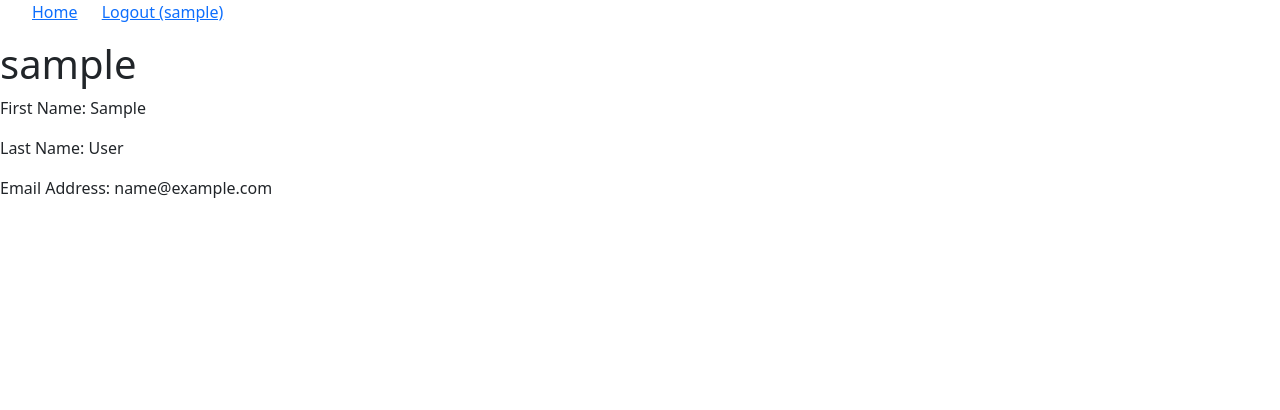
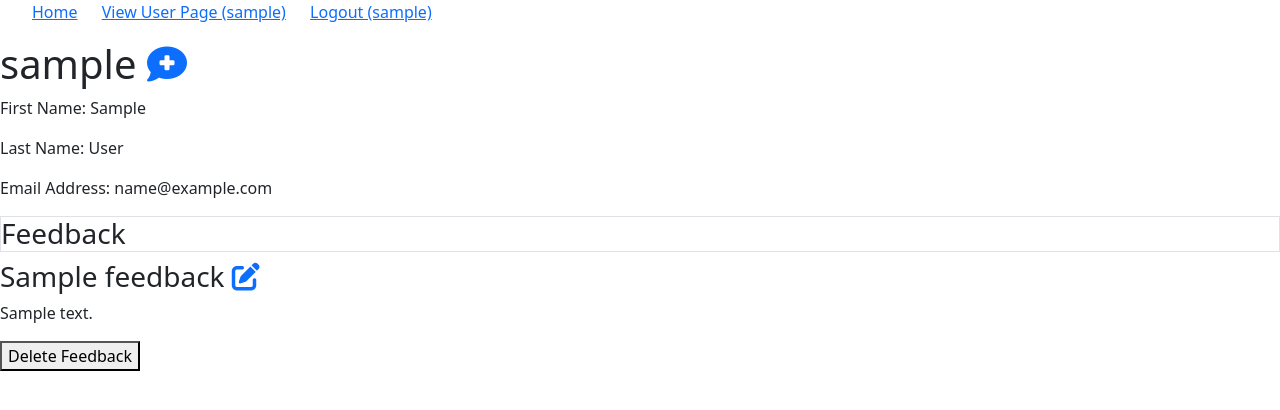
Before and after one commit to tylikesbikes/authentication_assignment, a Flask app: a page that uses templates/base.html in a window 1280 px wide. Shown: the top 410 px of the page. Run offline with Flask 3, Linux system fonts and the light colour scheme; the visitor is signed in with stand-in values (Sample User, id 1); tables that the repository leaves empty hold one stand-in row (values such as "Sample post"); some libraries are stand-ins or nearby versions.

Commit message:
all basic functions working

```diff
--- a/app.py
+++ b/app.py
@@ -1,6 +1,6 @@
 from flask import Flask, redirect, render_template, session, flash, request
 from flask_bcrypt import Bcrypt
-from models import db, User, RegisterUserForm, LoginForm
+from models import db, User, RegisterUserForm, LoginForm, FeedbackForm, Feedback
 
 
 bcrypt = Bcrypt()
@@ -27,6 +27,8 @@ def base_route():
 def show_register_page():
     """Show register form"""
 
+
+
     form = RegisterUserForm()
 
     if form.validate_on_submit():
@@ -45,7 +47,11 @@ def show_register_page():
         db.session.add(new_user)
         db.session.commit()
 
+        session['username'] = new_user.username
+
         return redirect(f'/users/{username}')
+    elif session.get('username', None):
+        return redirect(f"/users/{session['username']}")
     else:
         return render_template('register.html', form = form)
 
@@ -87,6 +93,91 @@ def logged_in(username):
 
     if session.get('username',None):
         user = User.query.filter_by(username = username).first()
-        return render_template('user_info.html', user = user)
+        feedback = user.feedback_posts
+        return render_template('user_info.html', user = user, feedback = feedback)
     else:
         return redirect('/')
+
+@app.route('/feedback/<int:feedback_id>/update', methods=['GET','POST'])
+def update_feedback(feedback_id):
+    """show form to add or edit feedback"""
+
+    feedback = Feedback.query.get_or_404(feedback_id)
+    feedback_creator = feedback.username
+    user = User.query.filter_by(username = feedback_creator)
+    if session['username'] != feedback_creator:
+        flash("You don't have permission to edit this post")
+        return redirect('/')
+
+    form = FeedbackForm(obj=feedback)
+
+
+    if form.validate_on_submit(): #update existing feedback
+        feedback.title = form.data['title']
+        feedback.content = form.data['content']
+
+        db.session.add(feedback)
+        db.session.commit()
+
+        return redirect(f'/users/{feedback_creator}')
+
+    return render_template('edit_feedback.html', form = form, user = user, feedback = feedback)
+
+@app.route('/users/<string:username>/feedback/add', methods=['GET','POST'])
+def add_feedback(username):
+    """Show form to delete this user or add feedback"""
+
+    user = User.query.filter_by(username = username).first()
+    logged_in_user = session.get('username', None)
+
+    if user.username != logged_in_user:
+        flash("You don't have permission to add feedback for that user")
+        return redirect(f'/users/{user.username}')
+    else:
+        form = FeedbackForm()
+
+        if form.validate_on_submit():
+            new_feedback=Feedback(title = form.data['title'],
+                                  content = form.data['content'],
+                                  username = user.username)
+            db.session.add(new_feedback)
+            db.session.commit()
+
+            return redirect(f'/users/{username}')
+        else:
+            return render_template('add_feedback.html', form = form, user = user)
+
+@app.route('/users/<string:username>/delete', methods=['POST'])
+def delete_user(username):
+    """delete user if correct user is logged in"""
+
+    user = User.query.filter_by(username = username).first()
+    if user.username and user.username == session['username']:
+        db.session.delete(user)
+        db.session.commit()
+
+        session.pop('username')
+        flash("User Deleted")
+
+        return redirect('/')
+    else:
+        flash("Either you don't have permission to delete this user, or the given username doesn't exist")
+        return redirect('/')
+
+@app.route('/feedback/<int:feedback_id>/delete', methods=['POST'])
+def delete_feedback(feedback_id):
+    """Delete feedback and redirect to the page of its original creator"""
+
+    feedback = Feedback.query.get_or_404(feedback_id)
+    logged_in_user = session['username']
+    if logged_in_user == feedback.username:
+        db.session.delete(feedback)
+        db.session.commit()
+
+        flash("Successfully deleted")
+
+        return redirect(f'/users/{logged_in_user}')
+
+    else:
+        flash("You don't have permission to delete that")
+        return redirect('/')
--- a/templates/base.html
+++ b/templates/base.html
@@ -6,6 +6,7 @@
     <meta name="viewport" content="width=device-width, initial-scale=1.0">
     <title>{% block title %} {% endblock %}</title>
     <link href="https://cdn.jsdelivr.net/npm/bootstrap@5.3.0-alpha1/dist/css/bootstrap.min.css" rel="stylesheet" integrity="sha384-GLhlTQ8iRABdZLl6O3oVMWSktQOp6b7In1Zl3/Jr59b6EGGoI1aFkw7cmDA6j6gD" crossorigin="anonymous">
+    <!-- <link rel="stylesheet" href="https://kit.fontawesome.com/c59cc2881b.css" crossorigin="anonymous"> -->
 </head>
 <body>
     <ul>
@@ -14,11 +15,18 @@
         </li>
 
         {% if "username" in session %}
-        <li style="display:inline;">
+        <li style="display:inline;margin-right:20px;">
+            <a href="/users/{{session['username']}}">View User Page ({{session['username']}})</a>
+        </li>
+        <li style="display:inline;margin-right:20px;">
             <a href="/logout">Logout ({{session['username']}})</a>
         </li>
+
         {% else %}
-        <li style="display:inline;">
+        <li style="display:inline;margin-right:20px;">
+            <a href="/register">Register</a>
+        </li>
+        <li style="display:inline;margin-right:20px;">
             <a href="/login">Log In</a>
         </li>
         {% endif %}
@@ -34,5 +42,6 @@
 
 
     {% endblock %}
+    <script src="https://kit.fontawesome.com/c59cc2881b.js" crossorigin="anonymous"></script
 </body>
 </html>
--- a/templates/user_info.html
+++ b/templates/user_info.html
@@ -7,10 +7,30 @@
     {% endblock %}
 
     {% block content %}
-        <h1>{{user.username}}</h1>
+        <h1>{{user.username}}
+            {% if user.username == session['username'] %}<a href='/users/{{user.username}}/feedback/add'><i class="fa-solid fa-comment-medical"></i></a>{% endif %}</h1>
         <p>First Name: {{user.first_name}}</p>
         <p>Last Name: {{user.last_name}}</p>
         <p>Email Address: {{user.email}}</p>
+
+
+    {% if feedback|length > 0 %}
+    <h3 class="border">Feedback</h3>
+    {% for f in feedback %}
+    <p class="h3">
+        {{f.title}}
+        {% if user.username == session['username'] %}<a href='/feedback/{{f.id}}/update'><i class="fa-solid fa-pen-to-square"></a></i>{% endif %}
+    </p>
+    <p >{{f.content}}</p>
+
+    {% if user.username == session['username'] %}
+    <form action = "/feedback/{{f.id}}/delete" method="POST">
+        <button type="submit">Delete Feedback</button>
+    </form>
+    {% endif %}
+
+    {% endfor %}
+    {% endif %}
     {% endblock %}
 
 {% endif %}
```
Also changed, not shown: models.py (+11 -8 lines), templates/add_feedback.html (added, +34 -0 lines), templates/edit_feedback.html (added, +24 -0 lines).
